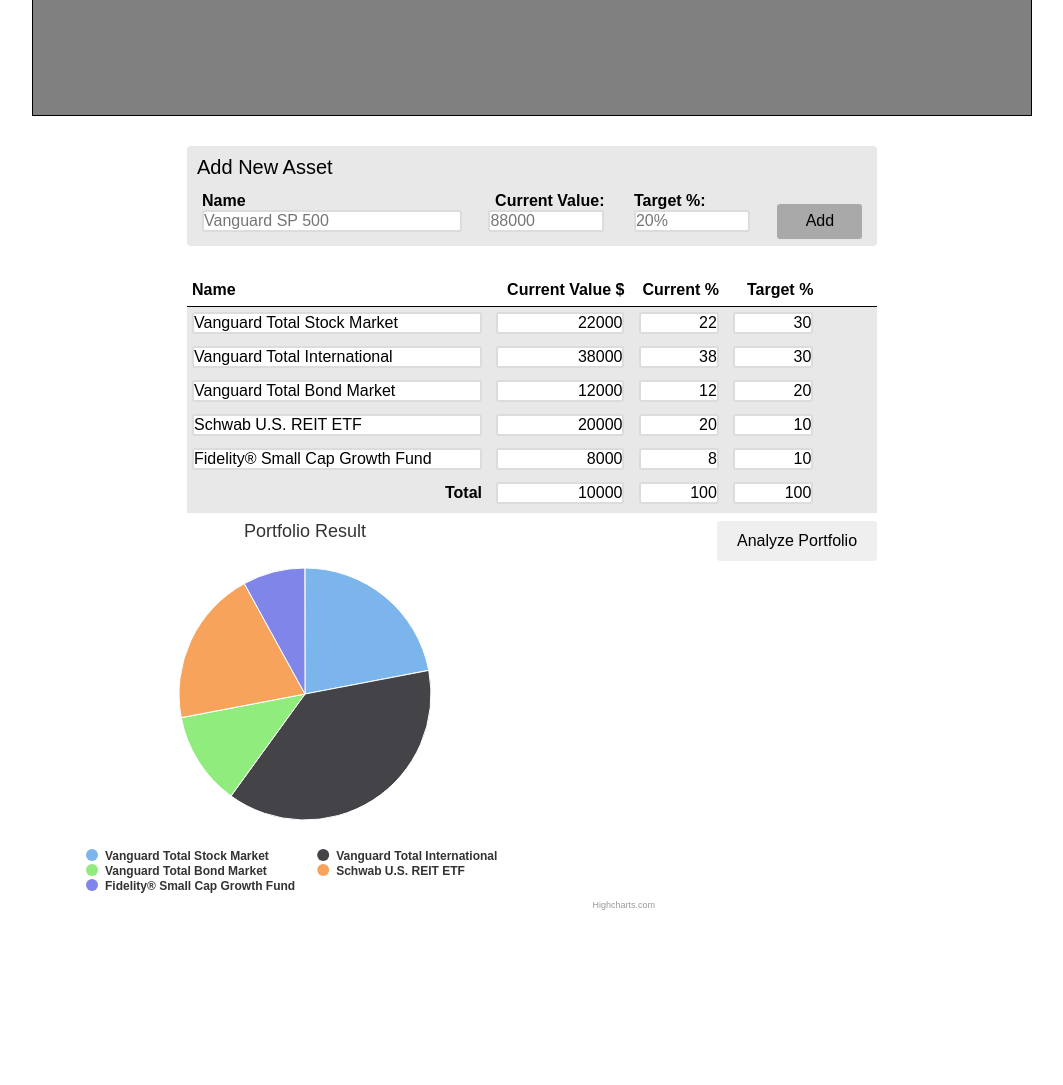
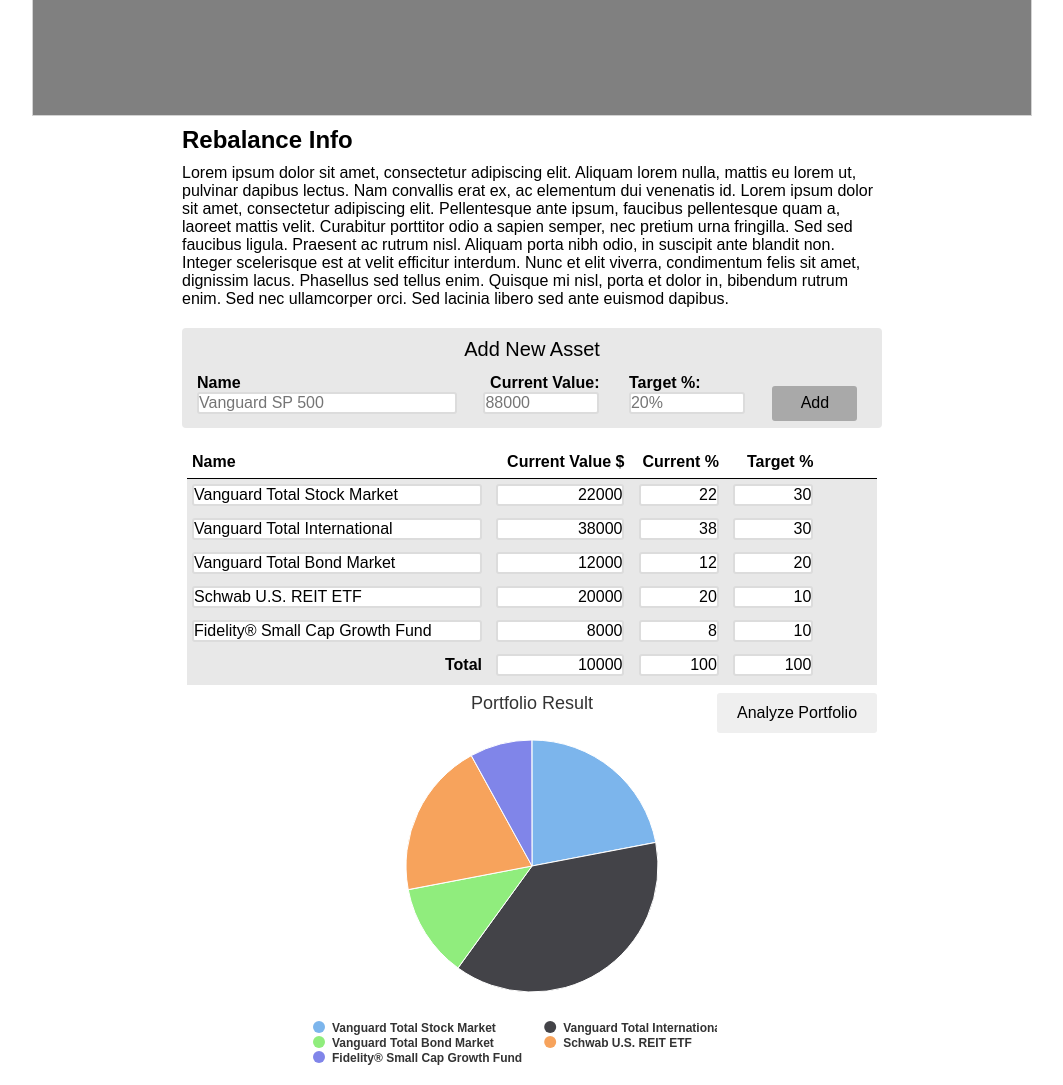
Before and after one commit to fulin426/node-capstone-portfolio-tracker, a plain HTML site: page index.html in a window 1280 px wide. Shown: the part 1380-2465 px from the top of the page, without its empty margins (108-1171 px from the left). Before the commit the page ends 2293 px from the top, so only its background shows below. Drawn offline with nearby package versions, Linux system fonts and the light colour scheme.

Commit message:
added container for results

```diff
--- a/index.html
+++ b/index.html
@@ -21,10 +21,10 @@
 <nav>
 <body>
 	<main role="main">
-		<section id="signup-page" class="main-container">
+		<section id="login-page" class="main-container">
 				<form class="sign-up-form">
 					<fieldset class="labels-inputs">
-						<legend>Sign up</legend>
+						<legend>Log In</legend>
 						<p id="intro">Keep Track of your portfolio</p>
 						<div class="labels-inputs-container">
 							<label class="signup-label">Email:</label>
@@ -32,14 +32,11 @@
 							<label class="signup-label">Password:</label>
 							<input type="password" placeholder="demo-password" class="signup-input" required/>
 						</div>
-						<button type="submit" class="signup-button">Sign Up</button>
+						<button type="submit" class="signup-button">Log In</button>
 					</fieldset>
-					<div class="already-member">
-						<p>Already a member? <a href="/login">Log In</a></p>
-					</div>
 				</form>
 		</section>
-		<section id="login-page" class="main-container">
+		<section id="sign-up-form" class="main-container">
 				<form class="sign-up-form">
 					<fieldset class="labels-inputs">
 						<legend>Sign up</legend>
@@ -58,6 +55,16 @@
 				</form>
 		</section>
 		<section id="portfolio-page">
+			<div class="portfolio-body">
+				<div class="rebalance-info">
+					<div class="rebalance-header">
+						<h1>Rebalance Info</h1>
+					</div>
+					<div class="reblance description">
+						<p>
+							Lorem ipsum dolor sit amet, consectetur adipiscing elit. Aliquam lorem nulla, mattis eu lorem ut, pulvinar dapibus lectus. Nam convallis erat ex, ac elementum dui venenatis id. Lorem ipsum dolor sit amet, consectetur adipiscing elit. Pellentesque ante ipsum, faucibus pellentesque quam a, laoreet mattis velit. Curabitur porttitor odio a sapien semper, nec pretium urna fringilla. Sed sed faucibus ligula. Praesent ac rutrum nisl. Aliquam porta nibh odio, in suscipit ante blandit non. Integer scelerisque est at velit efficitur interdum. Nunc et elit viverra, condimentum felis sit amet, dignissim lacus. Phasellus sed tellus enim. Quisque mi nisl, porta et dolor in, bibendum rutrum enim. Sed nec ullamcorper orci. Sed lacinia libero sed ante euismod dapibus.
+						</p>
+				</div>
 				<form>
 					<fieldset class="add-asset-form">
 						<p id="add-new-asset">Add New Asset</p>
@@ -180,6 +187,7 @@
 					</div>
 				</div>
 				<div id="chart-container"></div>
+			</div>
 		</section>
 	</main>
 	<footer>
--- a/styles.css
+++ b/styles.css
@@ -73,7 +73,7 @@
 	display: flex;
   	align-items: center;
   	justify-content: center;
-  	border: solid black 1px;
+  	border: solid lightgrey 1px;
 }
 
 .sign-up-form {
@@ -139,7 +139,22 @@
 }
 
 /*Portfolio Page*/
+/*information section*/
+.rebalance-info {
+	display: block;
+}
+
+.rebalance-header {
+	font-size: 24px;
+	margin-top: 10px;
+	margin-bottom: 10px;
+}
 /*Add form*/
+.portfolio-body{
+	max-width: 700px;
+	margin: 0 auto;
+}
+
 .header {
 	display: inline-block;
 	height: 30px;
@@ -149,16 +164,16 @@
 
 .add-asset-form {
 	background-color: #E8E8E8;
-	height: 100px;
-	max-width: 690px;
+	max-height: 100px;
 	padding: 10px;
-	margin: 30px auto;
+	margin: 20px auto;
 	border-radius: 4px;
 }
 
 #add-new-asset {
 	font-size: 20px;
 	margin-bottom: 8px;
+	text-align: center;
 }
 
 .new {
@@ -212,7 +227,6 @@
 
 .results-header {
 	border-bottom: solid black 1px;
-	width: 100%;
 }
 
 .result-name {
@@ -261,8 +275,8 @@
 	border-radius: 3px;
 }
 
-#chart-container{
-	max-width: 720px;
+#chart-container {
 	max-height: 450px;
 	margin: 0 auto;
+	display: block;
 }
```
Lines whose indentation alone changed are shown as unchanged.
